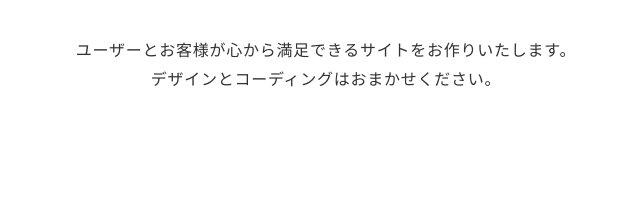
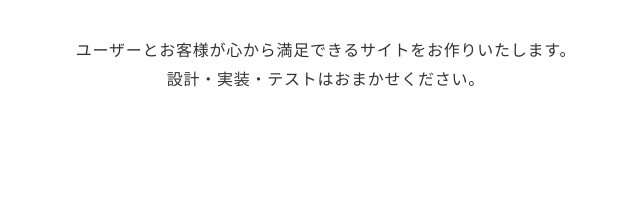
Before and after one commit to hyun830/hyun-portofolio.github.io, a plain HTML site: page index.html in a window 1280 px wide. Shown: the part 416-623 px from the top of the page, 314-954 px from the left. Drawn offline with nearby package versions, Linux system fonts and the light colour scheme.

Commit message:
文言修正

```diff
--- a/index.html
+++ b/index.html
@@ -49,7 +49,7 @@
           <p class="mv-subtitle">PORTFOLIO</p>
           <p class="mv-text">
             ユーザーとお客様が心から満足できる<br class="sp-only">サイトをお作りいたします。<br>
-            デザインとコーディングは<br class="sp-only">おまかせください。<br>
+            設計・実装・テストはおまかせください。<br>
           </p>
         </div>
       </div>
```
